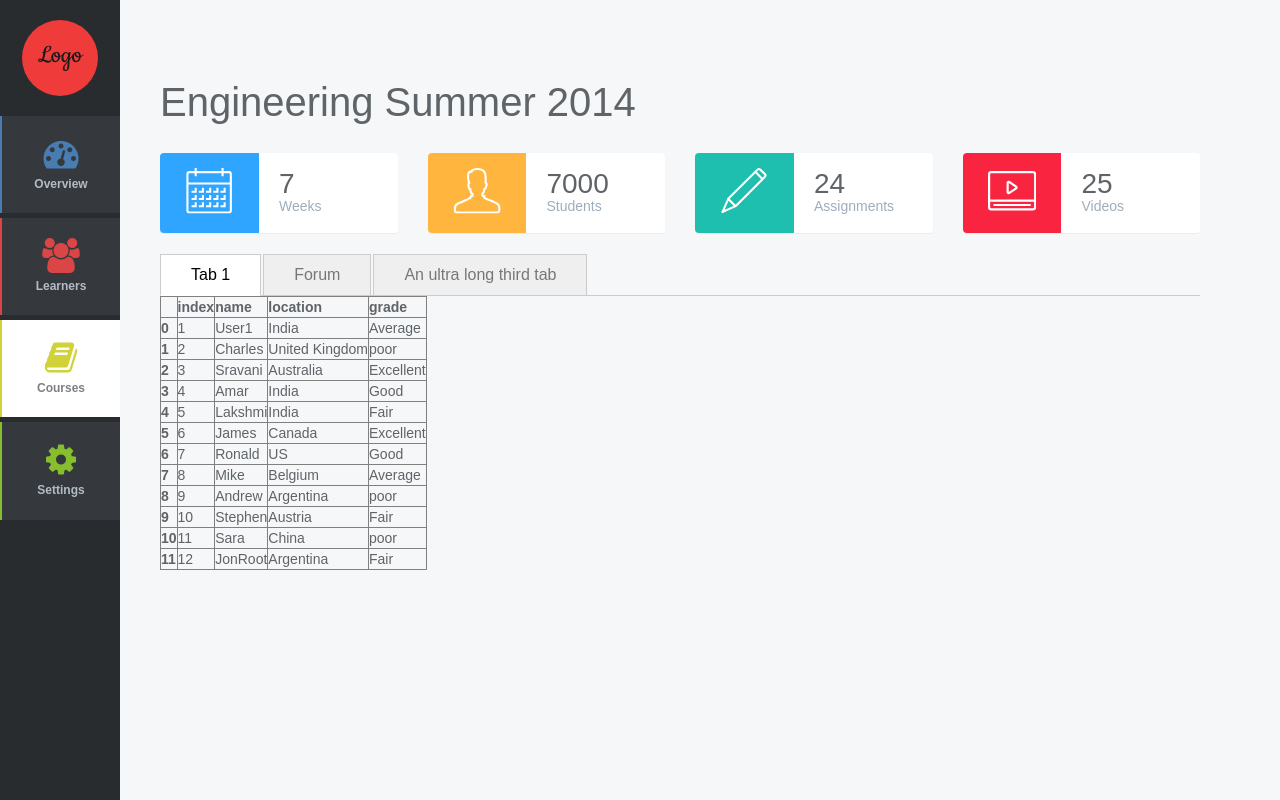
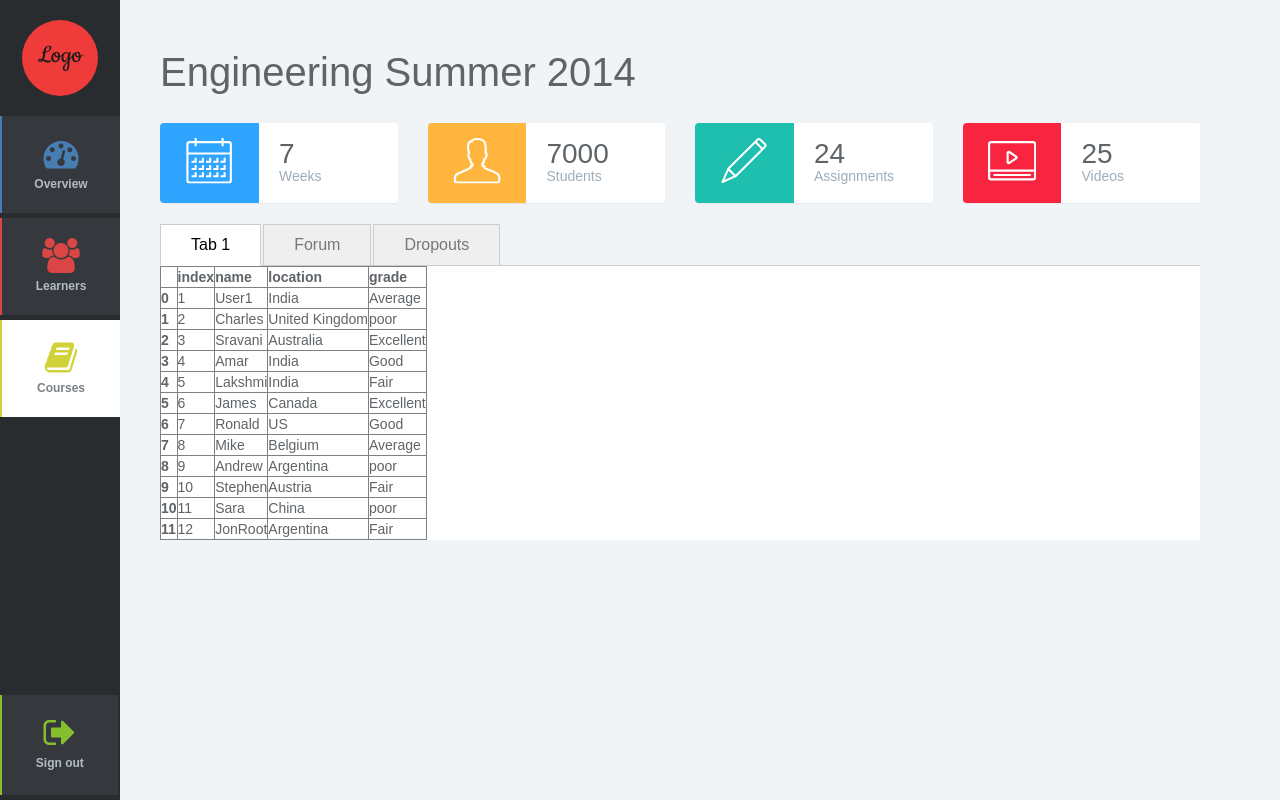
Before and after one commit to thiliniperera/MOOCers, a Flask app: page /courses in a window 1280 px wide. Run offline with Flask 2, Linux system fonts and the light colour scheme; the visitor is signed in with stand-in values (Sample User, id 1); some libraries are stand-ins or nearby versions.

Commit message:
css changes and logout

```diff
--- a/Server/Server.py
+++ b/Server/Server.py
@@ -1,5 +1,5 @@
 # coding=utf-8
-from flask import Flask, render_template, request, redirect, url_for,send_from_directory
+from flask import Flask, render_template, request, redirect, url_for, send_from_directory
 from Settings import Configurations
 import pandas as pd
 import os
@@ -14,7 +14,7 @@ login_manager.init_app(app)
 # Our mock database.
 users = {'kasun': {'pw': 'pass'},
          'admin': {'pw': 'admin'},
-         'demo':{'pw':'demo'}}
+         'demo': {'pw': 'demo'}}
 
 
 class User(flask_login.UserMixin):
@@ -70,7 +70,7 @@ def protected():
 @app.route('/logout')
 def logout():
     flask_login.logout_user()
-    return 'Logged out'
+    return redirect(url_for('login'))
 
 
 @login_manager.unauthorized_handler
@@ -108,8 +108,8 @@ def learners():
 @app.route('/learners/<userid>')
 @flask_login.login_required
 def getUserinfo(userid=None):
-    initialFile = 'static/assets/students.csv'
-    df = pd.read_csv(initialFile, nrows=200)
+    initial_file = 'static/assets/students.csv'
+    df = pd.read_csv(initial_file, nrows=200)
     # print df.irow(userid)
     return render_template('user.html', name=df.irow(userid))
 
@@ -128,6 +128,18 @@ def readDF():
 def forum():
     return render_template('forum.html')
 
+@app.route('/course/dropout')
+@flask_login.login_required
+def dropout():
+    initialFile = 'static/assets/students.csv'
+    df = pd.read_csv(initialFile, nrows=200)
+
+    mylist = []
+    for index, row in df.iterrows():
+        an_item = dict(id=row['index'], name=row['name'], grade=row['grade'], location=row['location'], href=index)
+        mylist.append(an_item)
+    return render_template('course_dropouts.html',mylist=mylist)
+
 @app.route('/json/<path:path>')
 @flask_login.login_required
 def send_json(path):
--- a/Server/static/css/sidebar-left.css
+++ b/Server/static/css/sidebar-left.css
@@ -190,5 +190,8 @@
 
 body {
 	margin: 0;
-	padding: 0;
+	background: #f1f4f7;
+	color: #5f6468;
+    padding: 0px 80px;
+    font-family: "Roboto", sans-serif;
 }
--- a/Server/static/css/styles.css
+++ b/Server/static/css/styles.css
@@ -6,11 +6,15 @@ Version 1.0
 
 /*Global Styles*/
 
-body {
-	background: #f5f7f9;
-	padding-top: 30px;
-	color: #5f6468;
-}
+/*body {*/
+	/*background: #f5f7f9;*/
+	/*padding-top: 30px;*/
+	/*color: #5f6468;*/
+/*}*/
+/*body {*/
+    /*padding: 30px 80px;    */
+    /*font-family: "Roboto", sans-serif;*/
+/*}*/
 
 p {
 	color: #777;
--- a/Server/static/css/tab_view.css
+++ b/Server/static/css/tab_view.css
@@ -1,7 +1,7 @@
-body {
-    padding: 30px 80px;
-    font-family: "Lucida Grande", "bitstream vera sans", "trebuchet ms", sans-serif, verdana
-}
+/*body {*/
+    /*padding: 30px 80px;    */
+    /*font-family: "Roboto", sans-serif;*/
+/*}*/
 
 a:active {
     outline: none
@@ -59,7 +59,10 @@ ul.css-tabs a.current {
 
 .css-panes div {
     border-width: 0 1px 1px 1px;
-    min-height: 150px;
-    padding: 15px 20px;
+    /*min-height: 150px;*/
+    /*padding: 15px 20px;*/
     background-color: #fff
 }
+#ajax-content{
+    background: #ffffff;
+}
--- a/Server/templates/base_platform.html
+++ b/Server/templates/base_platform.html
@@ -10,6 +10,7 @@
     <title>{% block title %}{% endblock %}</title>
 
     <!--<link rel="stylesheet" href= "{{ url_for('static', filename = 'assets/demo.css') }}" >-->
+<link href="http://maxcdn.bootstrapcdn.com/bootstrap/3.2.0/css/bootstrap.min.css" rel="stylesheet">
     <link rel="stylesheet" href="{{ url_for('static', filename = 'css/sidebar-left.css') }}">
     <link rel="stylesheet" href="http://maxcdn.bootstrapcdn.com/font-awesome/4.2.0/css/font-awesome.min.css">
     <link href='http://fonts.googleapis.com/css?family=Cookie' rel='stylesheet' type='text/css'>
@@ -24,10 +25,13 @@
     <a class="company-logo" href="#">Logo</a>
 
     <div class="sidebar-links">
-        <a class="link-blue " href="/platform"><i class="fa fa-tachometer"></i>Overview</a>
+        <a class="link-blue " href="/"><i class="fa fa-tachometer"></i>Overview</a>
         <a class="link-red" href="/learners"><i class="fa fa-users"></i>Learners</a>
         <a class="link-yellow" href="/courses"><i class="fa fa-book"></i>Courses</a>
-        <a class="link-green" href="#"><i class="fa fa-cog"></i>Settings</a>
+        <a class="link-green" href="/logout" style="  position: absolute;
+                                                bottom: 0;
+                                                width: 98%;
+                                                height: 100px; "><i class="fa fa-sign-out"></i>Sign out</a>
     </div>
 
 </aside>
--- a/Server/templates/courses.html
+++ b/Server/templates/courses.html
@@ -2,8 +2,9 @@
 {% block title %} Courses {% endblock %}
 {% block more_css %}
 <link rel="stylesheet" href="{{ url_for('static', filename = 'css/tab_view.css') }}">
-<link rel="stylesheet" href="{{ url_for('static', filename = 'css/bootstrap.min.css') }}">
+<!--<link rel="stylesheet" href="{{ url_for('static', filename = 'css/bootstrap.min.css') }}">-->
 <link rel="stylesheet" href="{{ url_for('static', filename = 'css/styles.css') }}">
+<link rel="stylesheet" href="http://cdn.datatables.net/1.10.2/css/jquery.dataTables.min.css">
 {% endblock %}
 {% block content %}
 
@@ -80,7 +81,7 @@
 <ul id="nav" class="css-tabs">
     <li><a id="tab1" href="/csv">Tab 1</a></li>
     <li><a id="tab2" href="/forum">Forum</a></li>
-    <li><a id="tab3" href="/csv">An ultra long third tab</a></li>
+    <li><a id="tab3" href="/course/dropout">Dropouts</a></li>
 </ul>
 
 <!-- single pane. it is always visible -->
@@ -90,6 +91,8 @@
 {% endblock %}
 {% block more_js %}
 <script src="{{ url_for('static', filename = 'js/lumino.glyphs.js') }}"></script>
+<script type="text/javascript" src="http://cdn.datatables.net/1.10.2/js/jquery.dataTables.min.js"></script>
+<script type="text/javascript" src="http://maxcdn.bootstrapcdn.com/bootstrap/3.2.0/js/bootstrap.min.js"></script>
 <!--forum js files-->
 <script src="{{ url_for('static', filename = 'js/fusioncharts/fusioncharts.js') }}"></script>
 <script src="{{ url_for('static', filename = 'js/fusioncharts/themes/fusioncharts.theme.fint.js') }}"></script>
```
Also changed, not shown: Server/static/css/style.css (+11 -8 lines), Server/templates/course_dropouts.html (added, +30 -0 lines).
